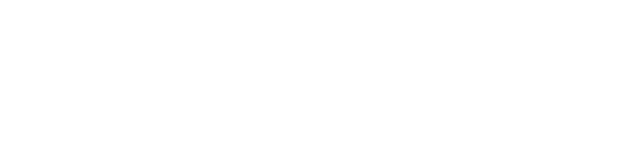
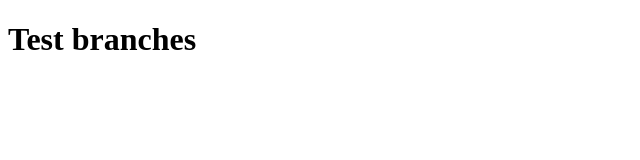
Before and after one commit to KarinaValens/Test-branches, a plain HTML site: page index.html in a window 1280 px wide. Shown: the whole page, without its empty margins (0-640 px from the left). Drawn offline with Linux system fonts and the light colour scheme.

Commit message:
h1 added

```diff
--- a/index.html
+++ b/index.html
@@ -1,15 +1,12 @@
 <!DOCTYPE html>
 <html lang="en">
-
 <head>
     <meta charset="UTF-8">
     <meta http-equiv="X-UA-Compatible" content="IE=edge">
     <meta name="viewport" content="width=device-width, initial-scale=1.0">
-    <title>Test Branches</title>
+    <title>test branches</title>
 </head>
-
 <body>
-<h1></h1>
+    <h1>Test branches</h1>
 </body>
-
 </html>
```
Also changed, not shown: style.css (deleted).
